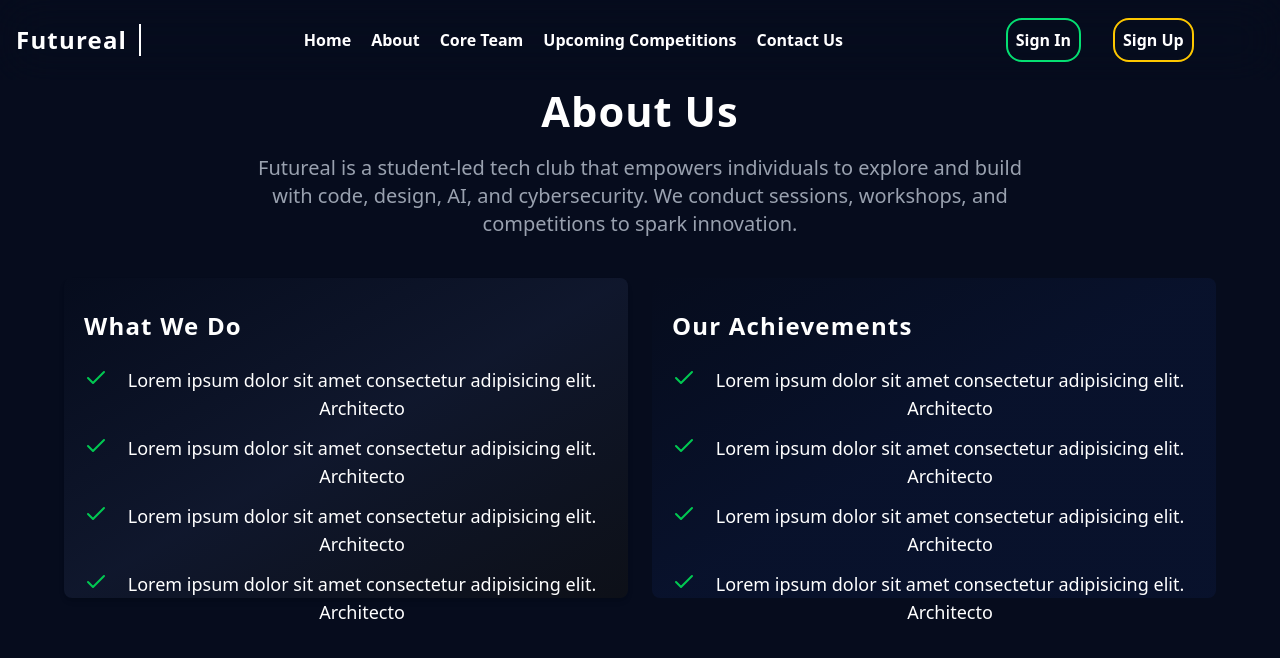
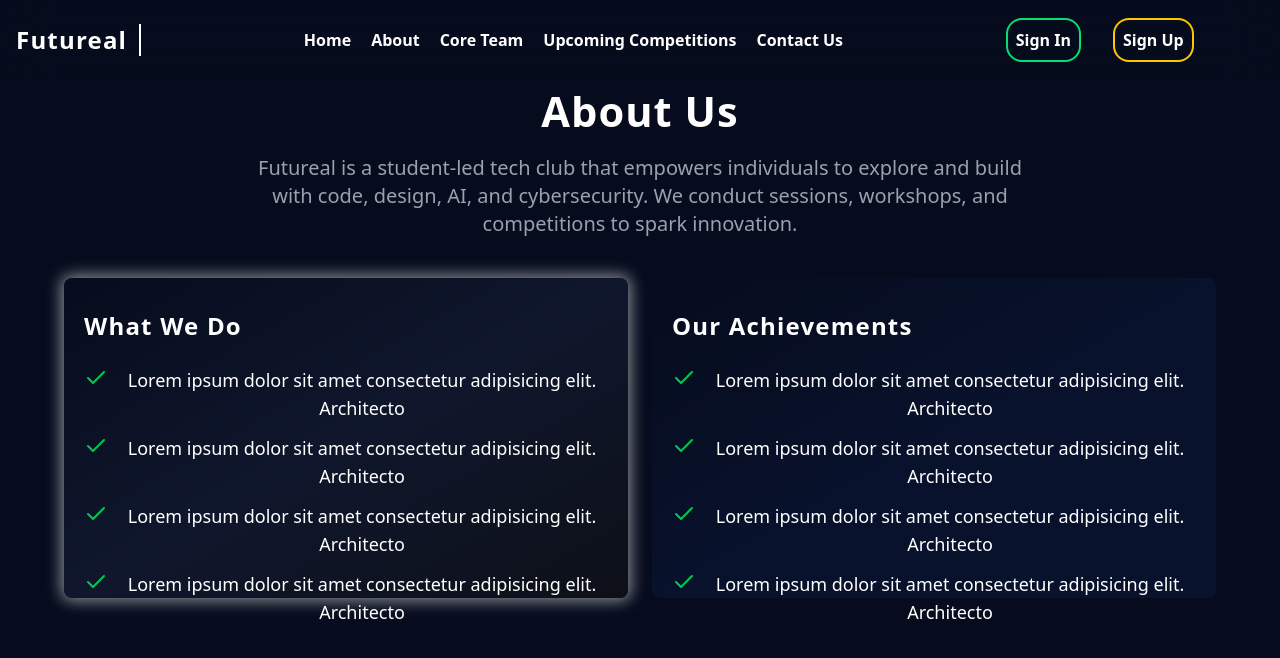
Before and after one commit to harsh-mallick/futureal, a Next.js app: page / in a window 1280 px wide. In both pictures the pointer is over the element 346 px from the left and 1238 px from the top of the page. Shown: the part 800-1458 px from the top of the page. Built offline with nearby package versions, Linux system fonts and the light colour scheme; no server answers.

Commit message:
updated globals.css

```diff
--- a/app/globals.css
+++ b/app/globals.css
@@ -130,3 +130,16 @@
 .parent {
   background-image: linear-gradient(to bottom, #080f27, #080e20);
 }
+
+.custom_border:hover {
+  box-shadow: 0px 0px 15px 3px rgba(255, 255, 255, 0.517);
+  transition-duration: 1.3s;
+  transition-timing-function: ease-in-out;
+}
+
+
+.custom_border-1:hover {
+  box-shadow: 0px 0px 15px 3px rgba(255, 255, 255, 0.517);
+  transition-duration: 1.3s;
+  transition-timing-function: ease-in-out;
+}
```
